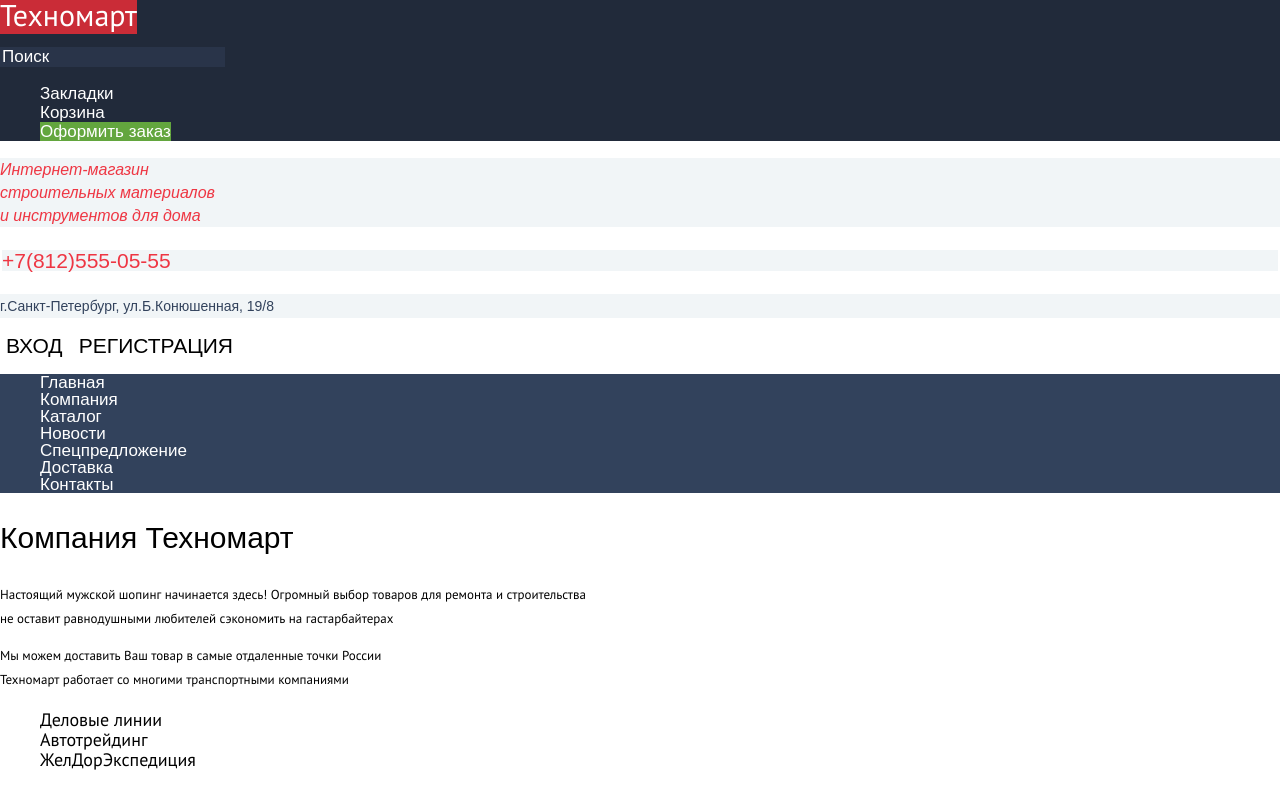
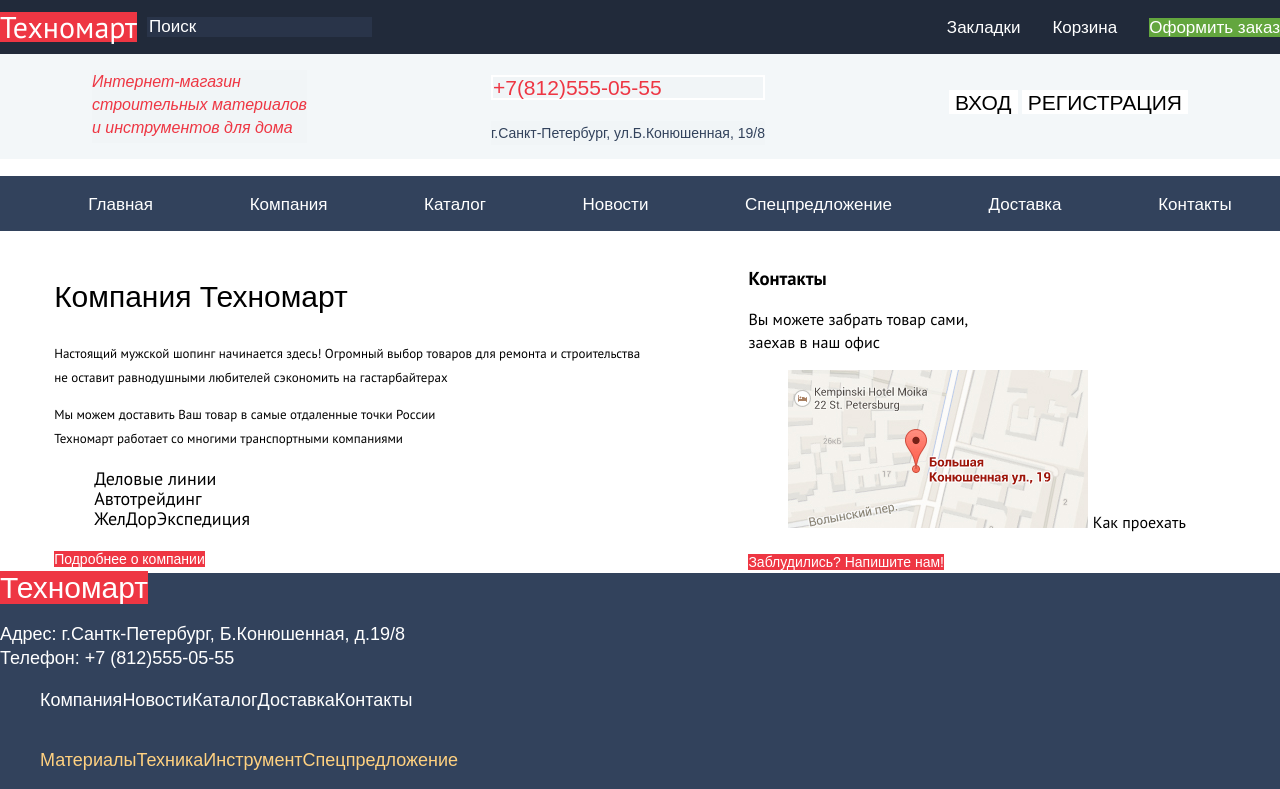
Before and after one commit to ArtemAlenin/913671-technomart-24, a plain HTML site: page index.html in a window 1280 px wide. Shown: the top 789 px of the page. Drawn offline with Linux system fonts and the light colour scheme; a web font is replaced by a local one.

Commit message:
лекция #6 Техномарт

```diff
--- a/css/style.css
+++ b/css/style.css
@@ -17,12 +17,49 @@ a {
   font-size: 17px;
   line-height: 18px;
   color: #ffffff;
+  display: flex;
+  justify-content: space-between;
+  align-items: center;
 
   background-color: #212a3a;
 }
 
+.search-form {
+  margin: 0 auto 0 10px;
+}
+
 .user-control {
   list-style: none;
+  display: flex;
+  align-items: center;
+  margin: 0;
+  padding: 0;
+}
+
+.user-control-item {
+  /*padding: 12px 0 ;*/
+}
+
+.user-control-item-cart {
+  margin-right: 29px;
+}
+
+.cart-link {
+  margin-left: 32px;
+}
+
+.checkout {
+  margin-left: 32px;
+}
+
+.container-header-info {
+display: flex;
+background-color: #f3f7f9;
+justify-content: space-around;
+}
+
+.header-button {
+  margin-top: 35px;
 }
 
 .user-control a{
@@ -162,12 +199,18 @@ a {
 }
 .main-navigation {
   background-color: #32425c;
+
 }
 .site-navigation {
   font-size: 17px;
   line-height: 17px;
   color: #ffffff;
   font-family: "Cuprum", "arial", sans-serif;
+  display: flex;
+  height: 55px;
+  width: inherit;
+  padding-top: 20px;
+  justify-content: space-around;
 }
 
 .site-navigation-main,
@@ -211,6 +254,9 @@ a {
 
 .conteiner-description {
   color: #000000;
+  display: flex;
+  justify-content: space-around;
+  align-items: center;
 
   background-color: #ffffff;
   background-position: right;
@@ -223,6 +269,7 @@ a {
   line-height: 30px;
   font-weight: 400;
 }
+
 
 .description-item {
   font-size: 13px;
@@ -283,6 +330,7 @@ a {
 .site-footer-navigation,
 .footer-goods-navigation {
   list-style: none;
+  display: flex;
 }
 
 .aboutUs,
@@ -576,3 +624,12 @@ a {
 .filter-input:focus+label {
   color: #000000;
 }
+/*сетка*/
+html { box-sizing: border-box; }
+*, *::before, *::after { box-sizing: inherit; }
+
+.wrap {
+  width: 960px;
+  padding: 0 10px;
+  margin: 0 auto;
+}
--- a/index.html
+++ b/index.html
@@ -30,6 +30,7 @@
       Оформить заказ </a></li>
   </ul>
 </section>
+<div class="container-header-info">
   <p class="header-text">
     Интернет-магазин<br>
     строительных материалов<br>
@@ -47,6 +48,7 @@
   <button class="button registration-button" type="button">
     <a class="button" href="registration.html"> Регистрация </a>
   </button>
+</div>
 </div>
   <nav class="main-navigation">
   <ul class="site-navigation">
@@ -86,7 +88,7 @@
   <a class="about-us" href="description.html">
     Подробнее о компании </a>
 </section>
-<section class=contacts>
+<section class=our-contacts>
   <h3> Контакты </h3>
     <p> Вы можете забрать товар сами, <br>
       заехав в наш офис</p>
```
